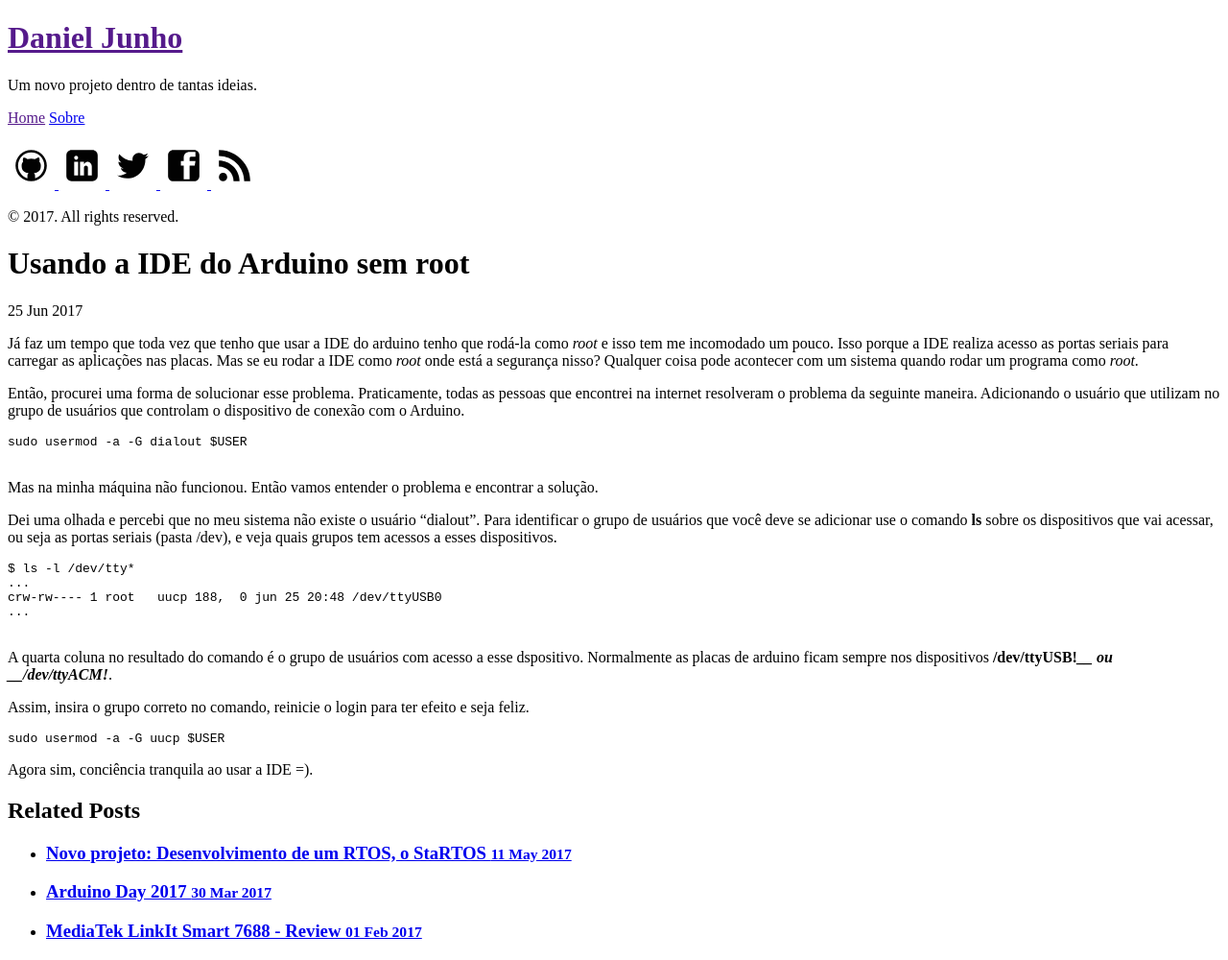
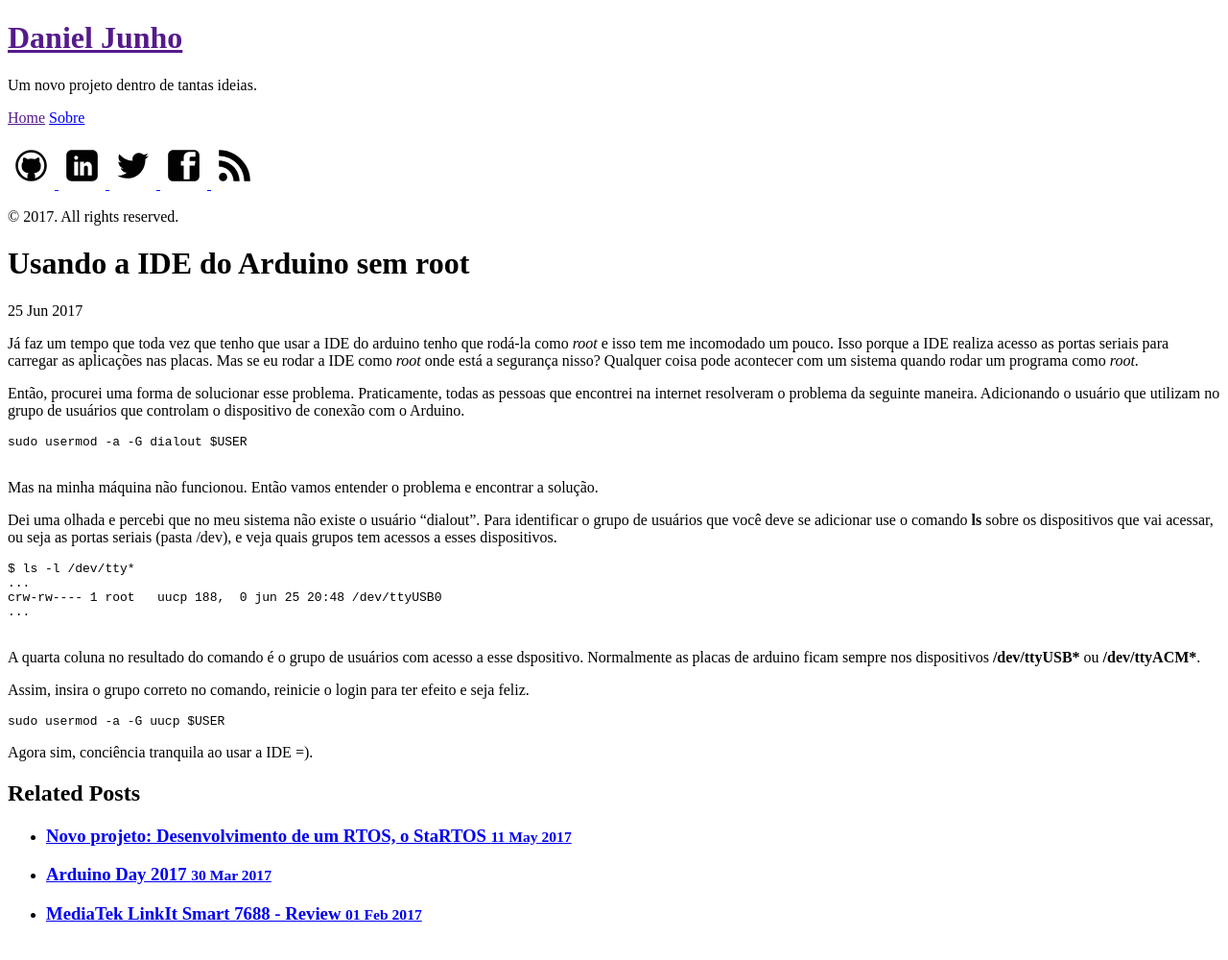
Before and after one commit to djunho/djunho.github.io, a Jekyll site: the page built from _posts/2017-06-25-Arduino-sem-root.md, in a window 1280 px wide. Shown: the whole page at 96% size. Built offline with Jekyll 4.4.1, drawn with Linux system fonts in a browser that asks for light colours; comment, search, counter and statistics services are not loaded.

````diff
--- a/_posts/2017-06-25-Arduino-sem-root.md
+++ b/_posts/2017-06-25-Arduino-sem-root.md
@@ -26,7 +26,7 @@ crw-rw---- 1 root   uucp 188,  0 jun 25 20:48 /dev/ttyUSB0
 ...
 
 ```
-A quarta coluna no resultado do comando é o grupo de usuários com acesso a esse dspositivo. Normalmente as placas de arduino ficam sempre nos dispositivos __/dev/ttyUSB!*__ ou __/dev/ttyACM!*__.
+A quarta coluna no resultado do comando é o grupo de usuários com acesso a esse dspositivo. Normalmente as placas de arduino ficam sempre nos dispositivos __/dev/ttyUSB\*__ ou __/dev/ttyACM\*__.
 
 Assim, insira o grupo correto no comando, reinicie o login para ter efeito e seja feliz.
 
````
